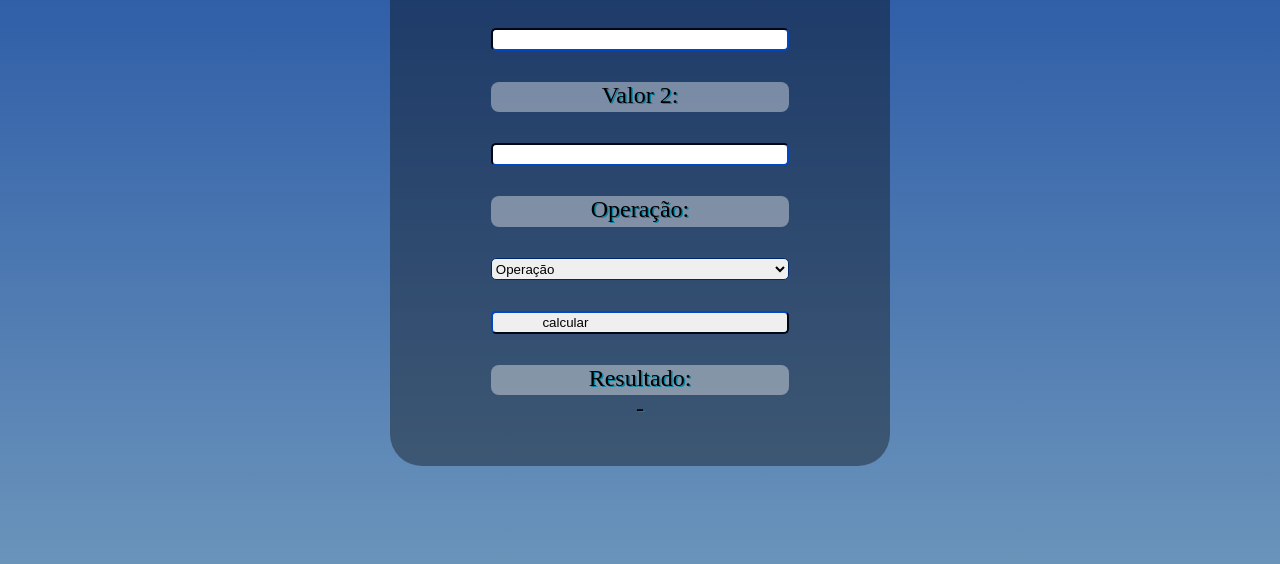
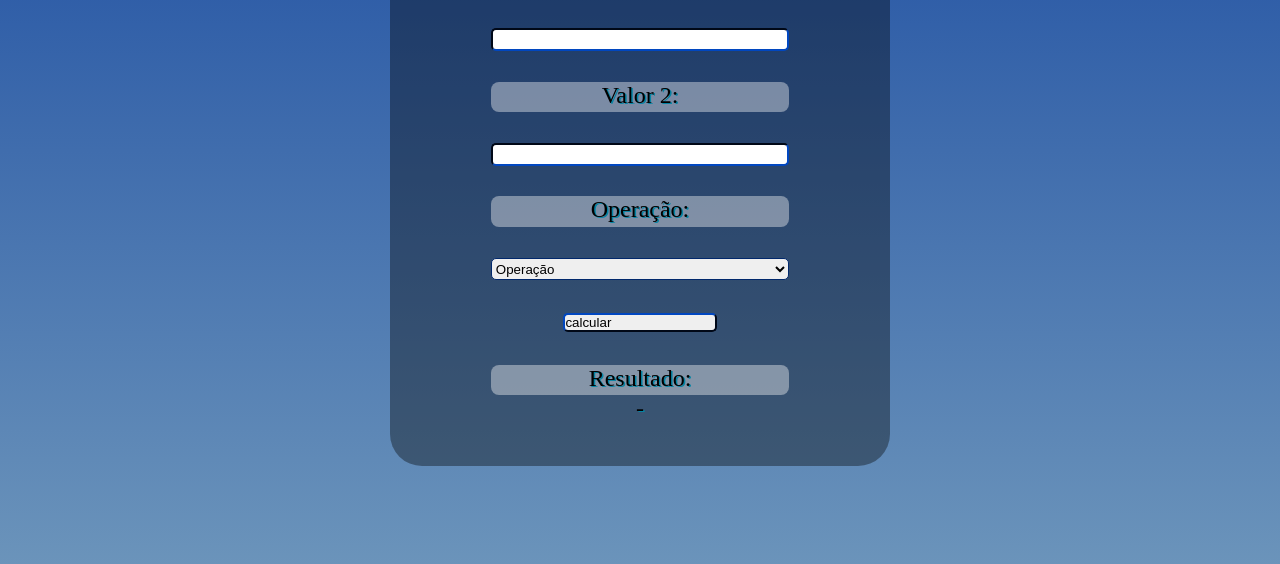
Before and after one commit to Jessica-Aquino-hub/Calculadora-simples, a plain HTML site: page index.html in a window 1280 px wide. Shown: the part 158-722 px from the top of the page. Drawn offline with Linux system fonts and the light colour scheme.

Commit message:
Update index.html

```diff
--- a/index.html
+++ b/index.html
@@ -35,7 +35,8 @@
         </select>
 
         <br>
-        <input type="button" onclick="calcular()" value="calcular" style="text-align:center;">
+        <input type="button" onclick="calcular()" value="calcular" style="width: 9rem;
+    margin: auto;">
         <br>
 
         <label >Resultado:</label>
```
